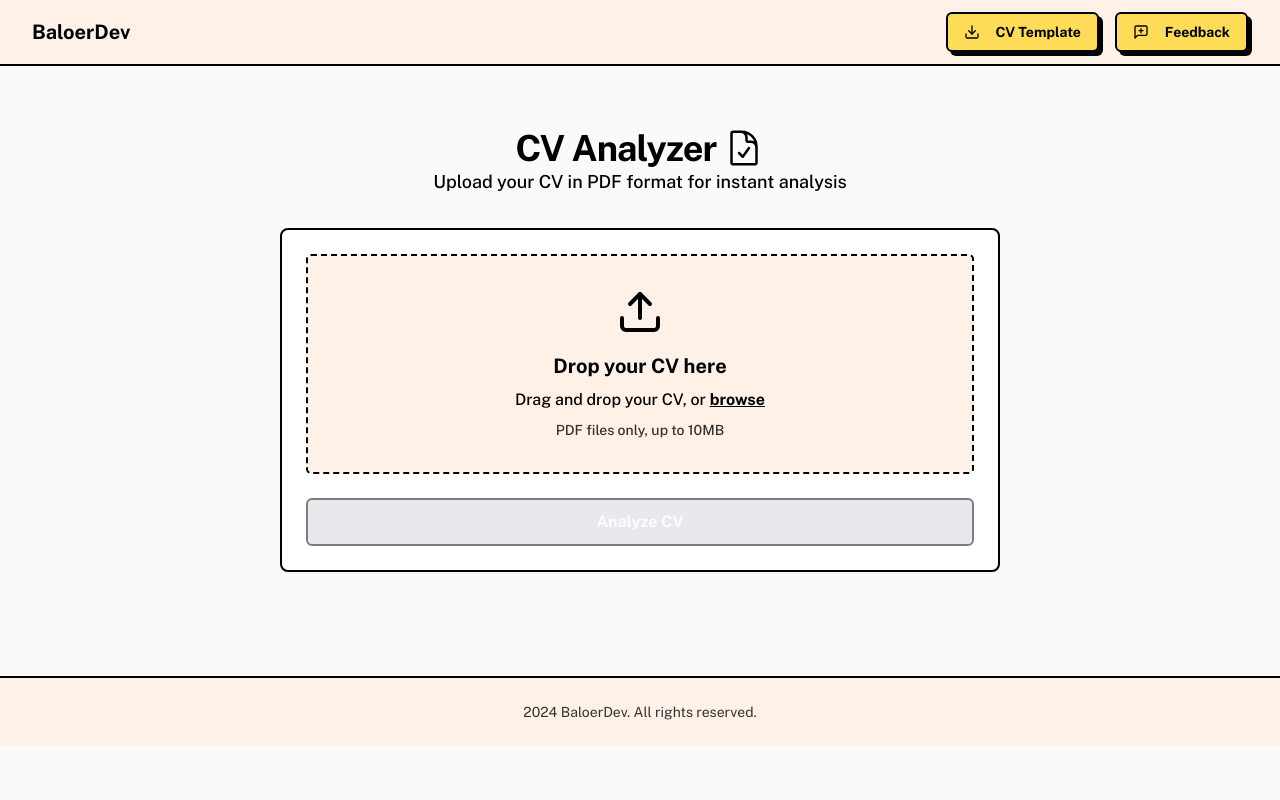
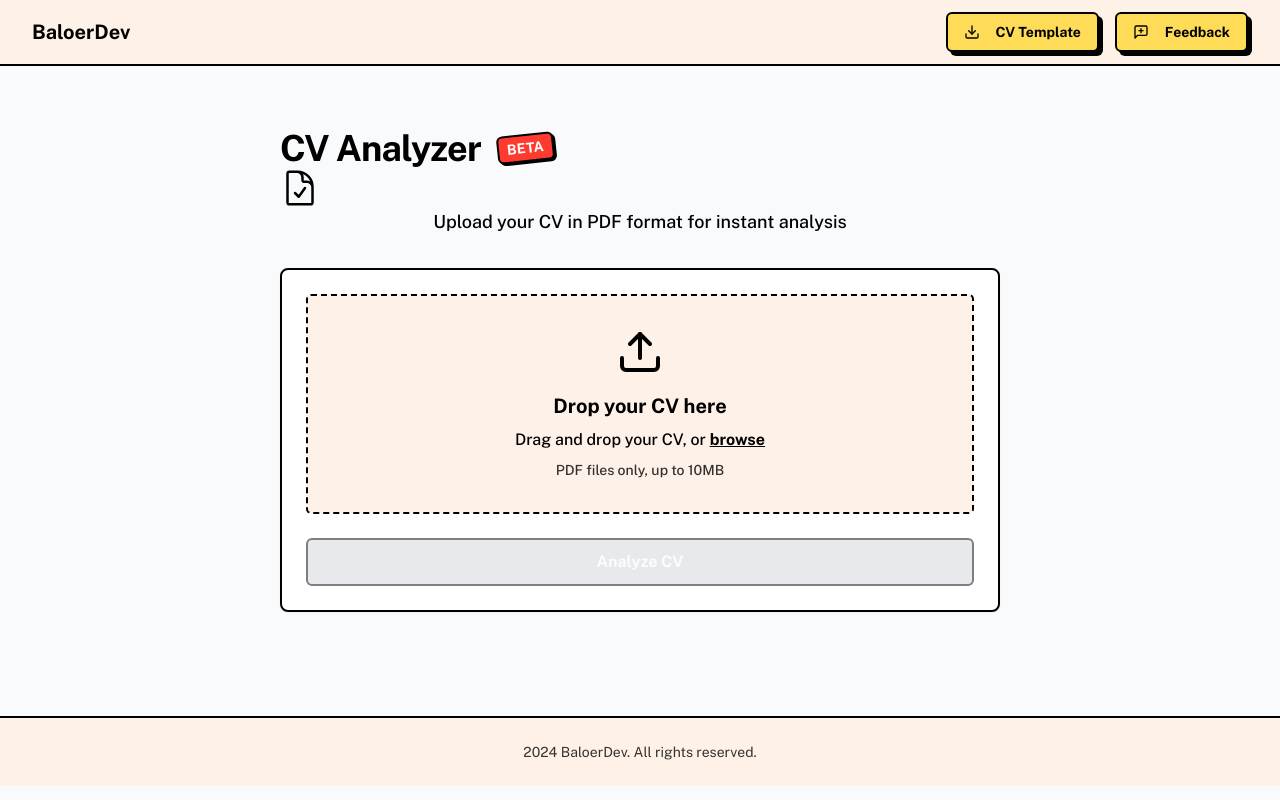
Before and after one commit to baloerrr04/next-cv-anylizer, a Next.js app: page / in a window 1280 px wide. Built offline with nearby package versions, Linux system fonts and the light colour scheme.

Commit message:
chore: update title

```diff
--- a/app/components/CVAnalyzer.tsx
+++ b/app/components/CVAnalyzer.tsx
@@ -121,14 +121,17 @@ export default function CVAnalyzer() {
       <Toaster position="top-right" />
 
       <div className="text-center mb-8">
-        <div className="flex items-center justify-center gap-2">
+        <div className="flex items-center gap-4">
           <h1 className="text-4xl font-heading text-text tracking-tight">
             CV Analyzer
           </h1>
-          <svg xmlns="http://www.w3.org/2000/svg" fill="none" viewBox="0 0 24 24" strokeWidth={1.5} stroke="currentColor" className="size-10">
-            <path strokeLinecap="round" strokeLinejoin="round" d="M10.125 2.25h-4.5c-.621 0-1.125.504-1.125 1.125v17.25c0 .621.504 1.125 1.125 1.125h12.75c.621 0 1.125-.504 1.125-1.125v-9M10.125 2.25h.375a9 9 0 0 1 9 9v.375M10.125 2.25A3.375 3.375 0 0 1 13.5 5.625v1.5c0 .621.504 1.125 1.125 1.125h1.5a3.375 3.375 0 0 1 3.375 3.375M9 15l2.25 2.25L15 12" />
-          </svg>
+          <span className="bg-[#FF3B30] text-white px-2 py-0.5 text-sm font-bold rounded-md transform -rotate-6 border-2 border-black shadow-[2px_2px_0px_0px_rgba(0,0,0,1)]">
+            BETA
+          </span>
         </div>
+        <svg xmlns="http://www.w3.org/2000/svg" fill="none" viewBox="0 0 24 24" strokeWidth={1.5} stroke="currentColor" className="size-10">
+          <path strokeLinecap="round" strokeLinejoin="round" d="M10.125 2.25h-4.5c-.621 0-1.125.504-1.125 1.125v17.25c0 .621.504 1.125 1.125 1.125h12.75c.621 0 1.125-.504 1.125-1.125v-9M10.125 2.25h.375a9 9 0 0 1 9 9v.375M10.125 2.25A3.375 3.375 0 0 1 13.5 5.625v1.5c0 .621.504 1.125 1.125 1.125h1.5a3.375 3.375 0 0 1 3.375 3.375M9 15l2.25 2.25L15 12" />
+        </svg>
         <p className="text-lg text-text font-base">
           Upload your CV in PDF format for instant analysis
         </p>
@@ -151,7 +154,7 @@ export default function CVAnalyzer() {
                   {file ? (
                     "File selected"
                   ) : (
-                    <>
+                    < >
                       Drag and drop your CV, or{" "}
                       <label className="text-text hover:text-mainAccent cursor-pointer font-heading underline">
                         browse
@@ -162,7 +165,7 @@ export default function CVAnalyzer() {
                           className="hidden"
                         />
                       </label>
-                    </>
+                    </ >
                   )}
                 </p>
                 <p className="text-sm text-text/80 font-base">PDF files only, up to 10MB</p>
```
